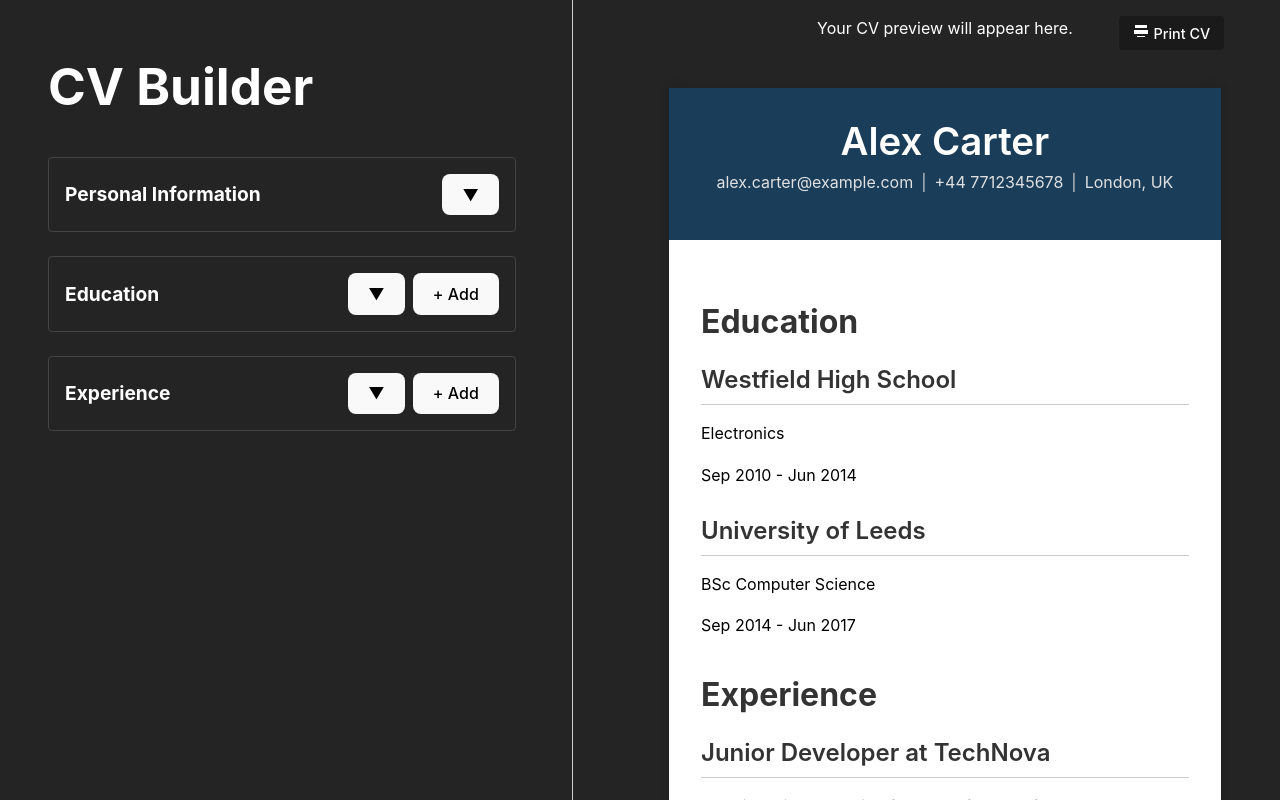
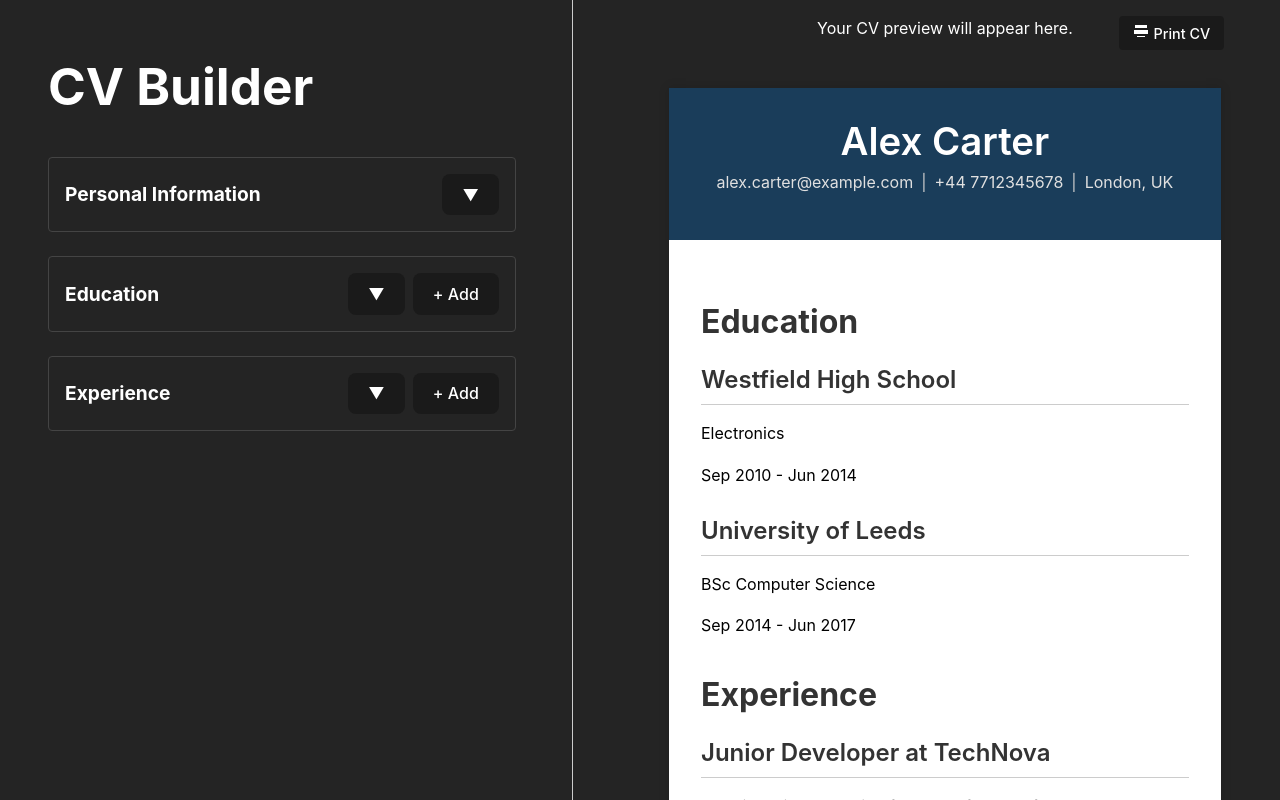
Before and after one commit to Graham4914/cv-project, a React (Vite) app: page / in a window 1280 px wide. Shown: the top 800 px of the page. Built offline with nearby package versions, Linux system fonts and the light colour scheme.

Commit message:
set default light mode colors

```diff
--- a/src/index.css
+++ b/src/index.css
@@ -28,7 +28,7 @@ a:hover {
   color: #535bf2;
 }
 
-html, body {
+ body {
   background-color: #242424;
   color: #fff;
 }
@@ -73,6 +73,7 @@ button:focus-visible {
     color: #747bff;
   }
   button {
-    background-color: #f9f9f9;
+    background-color: #1a1a1a;
+    color: #ffffff;
   }
 }
```
